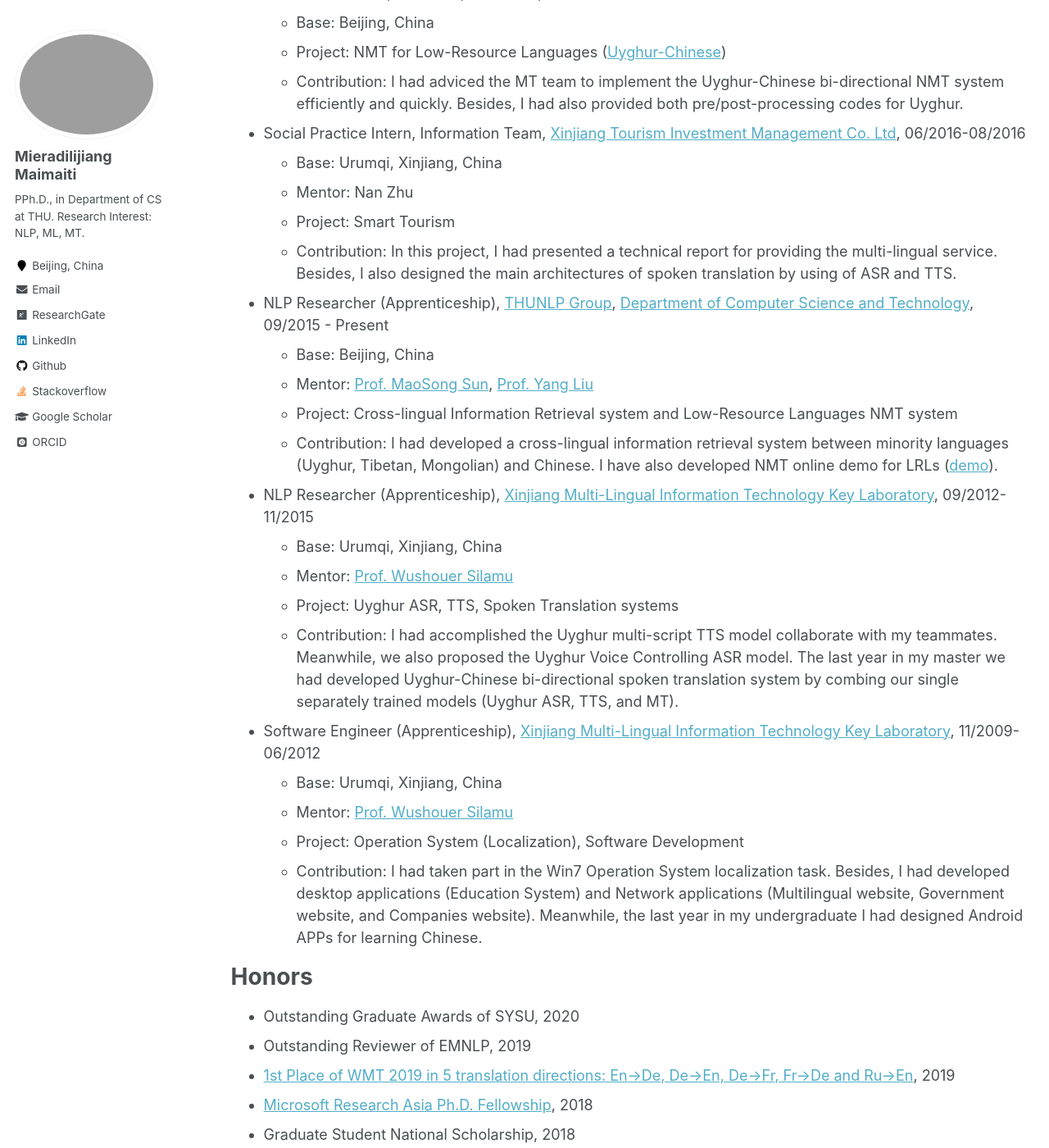
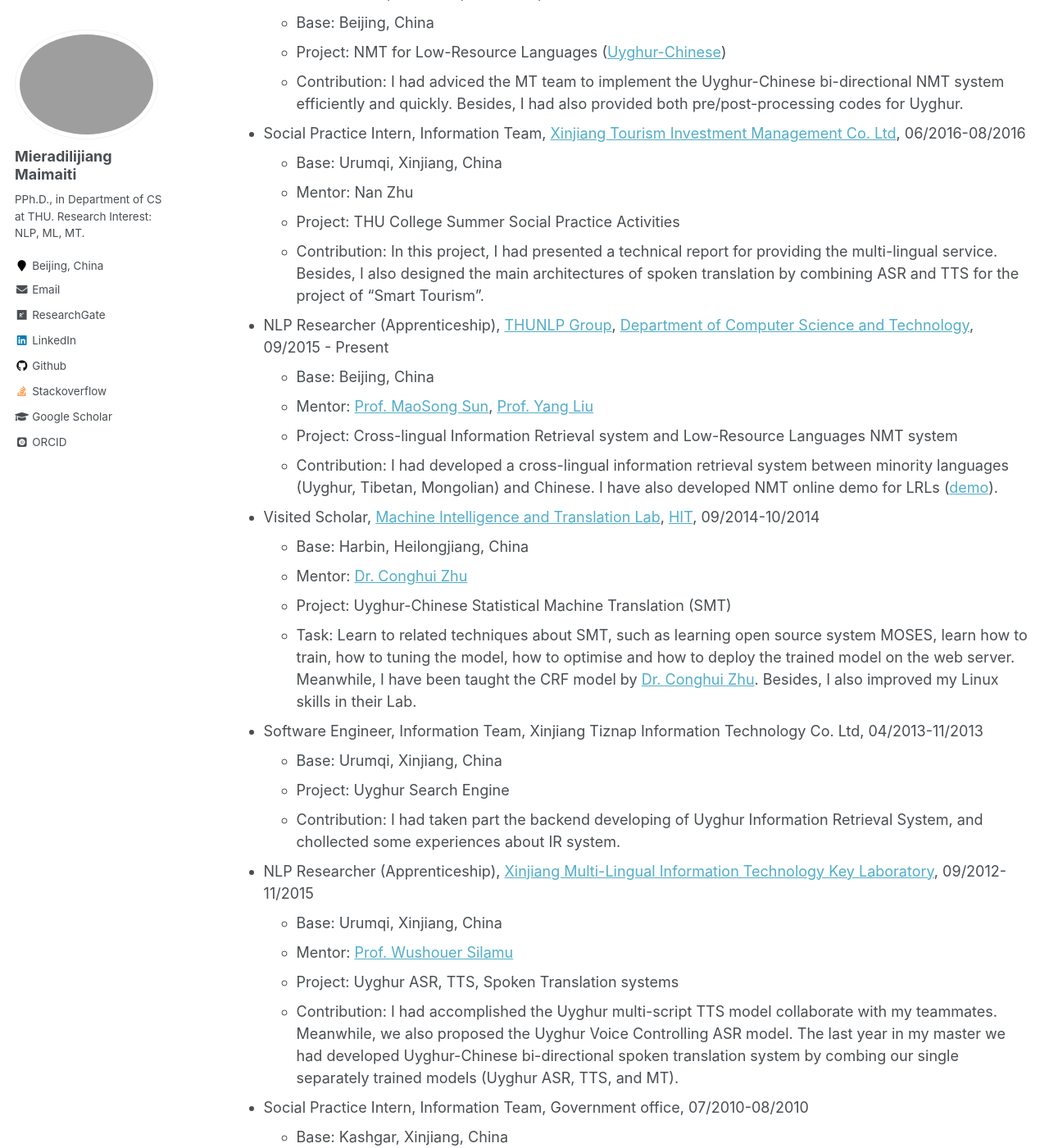
Before and after one commit to miradel51/miradel51.github.io, a Jekyll site: the page built from _pages/cv.md, in a window 1280 px wide and 1400 px high, scrolled down 1604 px. Shown: the whole window at 82% size. Built offline with Jekyll 4.4.1, drawn with Linux system fonts in a browser that asks for light colours; some web fonts are replaced; some of the changed text lies outside the part shown.

Commit message:
revise exp

```diff
--- a/_pages/cv.md
+++ b/_pages/cv.md
@@ -55,18 +55,32 @@ Meanwhile, it has strong flexibility, and it is an extendable system that can be
 * Social Practice Intern, Information Team, [Xinjiang Tourism Investment Management Co. Ltd](http://www.xinhuanet.com/travel/2019-09/06/c_1124969030.htm), 06/2016-08/2016
   * Base: Urumqi, Xinjiang, China
   * Mentor: Nan Zhu
-  * Project: Smart Tourism
-  * Contribution: In this project, I had presented a technical report for providing the multi-lingual service. Besides, I also designed the main architectures of spoken translation by using of ASR and TTS.
+  * Project: THU College Summer Social Practice Activities
+  * Contribution: In this project, I had presented a technical report for providing the multi-lingual service. Besides, I also designed the main architectures of spoken translation by combining ASR and TTS for the project of "Smart Tourism".
 * NLP Researcher (Apprenticeship), [THUNLP Group](https://nlp.csai.tsinghua.edu.cn/), [Department of Computer Science and Technology](http://www.cs.tsinghua.edu.cn/csen/), 09/2015 - Present
   * Base: Beijing, China
   * Mentor: [Prof. MaoSong Sun](https://nlp.csai.tsinghua.edu.cn/staff/sms/), [Prof. Yang Liu](https://nlp.csai.tsinghua.edu.cn/~ly/)
   * Project: Cross-lingual Information Retrieval system and Low-Resource Languages NMT system
   * Contribution: I had developed a cross-lingual information retrieval system between minority languages (Uyghur, Tibetan, Mongolian) and Chinese. I have also developed NMT online demo for LRLs ([demo](http://101.6.5.207:5152/)).
+* Visited Scholar, [Machine Intelligence and Translation Lab](http://mitlab.hit.edu.cn/main.htm), [HIT](http://www.hit.edu.cn/), 09/2014-10/2014
+  * Base: Harbin, Heilongjiang, China
+  * Mentor: [Dr. Conghui Zhu](http://mitlab.hit.edu.cn/2018/0608/c9183a210166/page.htm)
+  * Project: Uyghur-Chinese Statistical Machine Translation (SMT)
+  * Task: Learn to related techniques about SMT, such as learning open source system MOSES, learn how to train, how to tuning the model, how to optimise and how to deploy the trained model on the web server. Meanwhile, I have been taught the CRF model by [Dr. Conghui Zhu](http://mitlab.hit.edu.cn/2018/0608/c9183a210166/page.htm). Besides, I also improved my Linux skills in their Lab.
+* Software Engineer, Information Team, Xinjiang Tiznap Information Technology Co. Ltd, 04/2013-11/2013
+  * Base: Urumqi, Xinjiang, China
+  * Project: Uyghur Search Engine
+  * Contribution: I had taken part the backend developing of Uyghur Information Retrieval System, and chollected some experiences about IR system.
 * NLP Researcher (Apprenticeship), [Xinjiang Multi-Lingual Information Technology Key Laboratory](http://202.201.242.181:8000/translator/index.html), 09/2012-11/2015
   * Base: Urumqi, Xinjiang, China
   * Mentor: [Prof. Wushouer Silamu](https://ysg.ckcest.cn/html/details/3943/index.html)
   * Project: Uyghur ASR, TTS, Spoken Translation systems
   * Contribution: I had accomplished the Uyghur multi-script TTS model collaborate with my teammates. Meanwhile, we also proposed the Uyghur Voice Controlling ASR model. The last year in my master we had developed Uyghur-Chinese bi-directional spoken translation system by combing our single separately trained models (Uyghur ASR, TTS, and MT).
+* Social Practice Intern, Information Team, Government office, 07/2010-08/2010
+  * Base: Kashgar, Xinjiang, China
+  * Mentor: Hayrulla
+  * Project: XJU College Summer Social Practice Activities
+  * Contribution: In this project, we had taught local farmers commonly used tech and current preferential policies for farmers.
 * Software Engineer (Apprenticeship), [Xinjiang Multi-Lingual Information Technology Key Laboratory](http://202.201.242.181:8000/translator/index.html), 11/2009-06/2012
   * Base: Urumqi, Xinjiang, China
   * Mentor: [Prof. Wushouer Silamu](https://ysg.ckcest.cn/html/details/3943/index.html)
```
